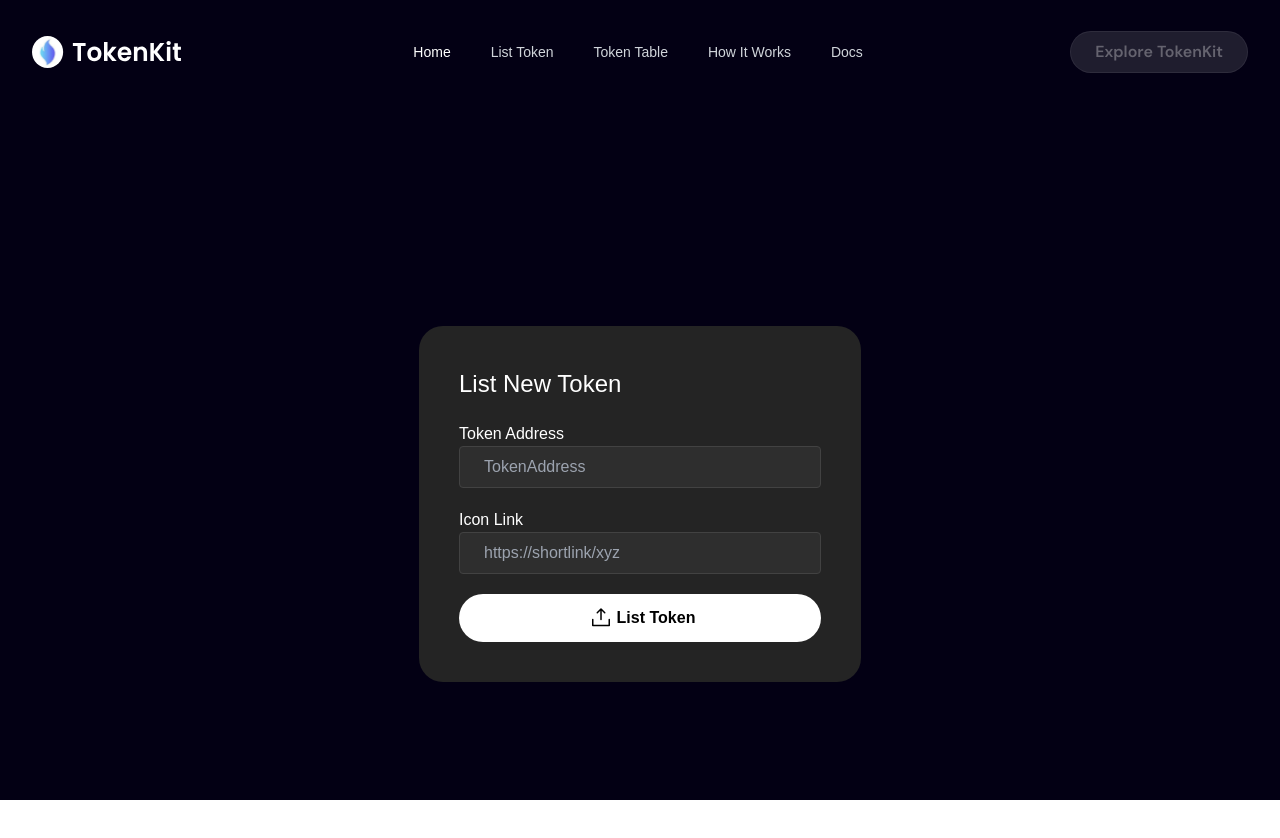
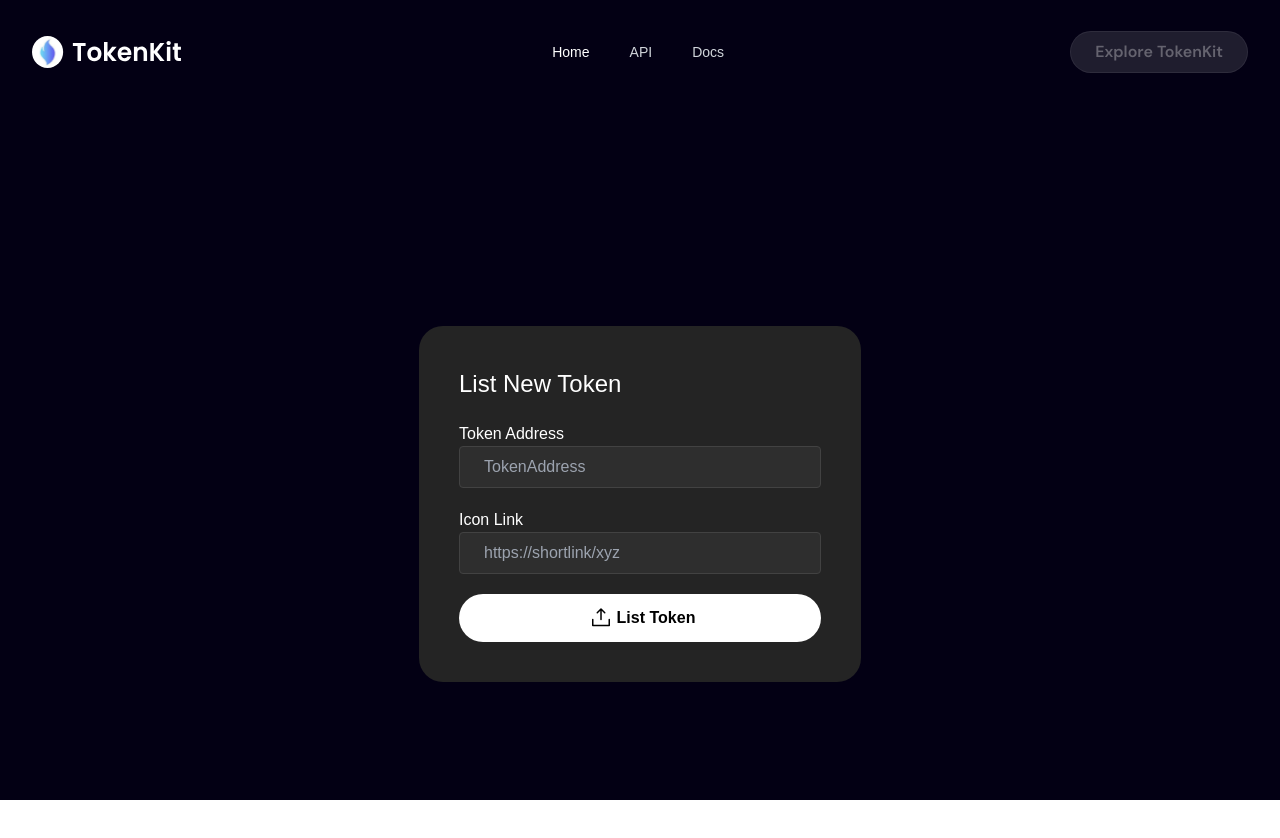
Before and after one commit to Cycle-Stark/tokenkit-landing-page, a Next.js app: page /list-token in a window 1280 px wide. Shown: the top 838 px of the page. Built offline with nearby package versions, Linux system fonts and the light colour scheme.

Commit message:
Update landing page

```diff
--- a/components/Navbar.tsx
+++ b/components/Navbar.tsx
@@ -12,9 +12,9 @@ import { Logo } from "@/constants/svg";
 
 const navigation = [
   { name: "Home", href: "/", current: true },
-  { name: "List Token", href: "/list-token", current: false },
-  { name: "Token Table", href: "/tokens", current: false },
-  { name: "How It Works", href: "/about", current: false },
+  // { name: "List Token", href: "/list-token", current: false },
+  { name: "API", href: "https://app.tokenkithq.io", current: false },
+  // { name: "How It Works", href: "/about", current: false },
   { name: "Docs", href: "https://docs.tokenkithq.io", current: false },
 ];
 
```
